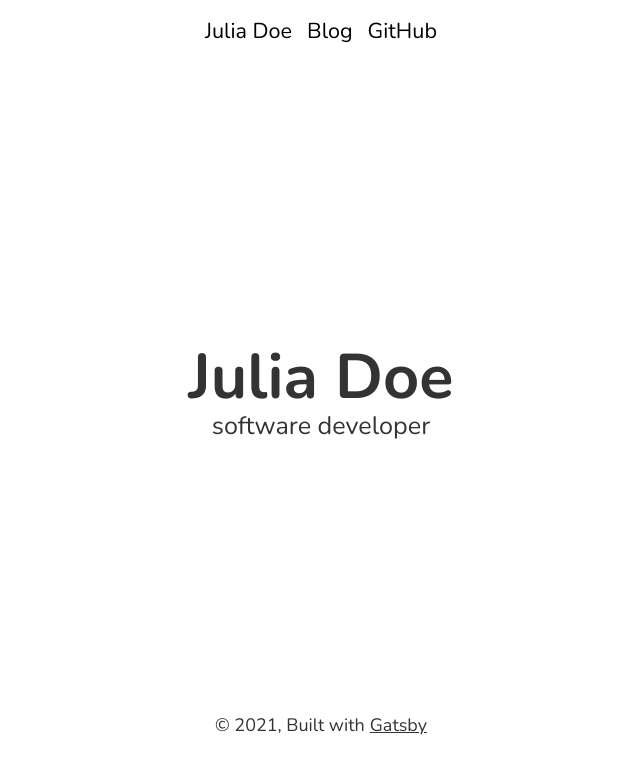
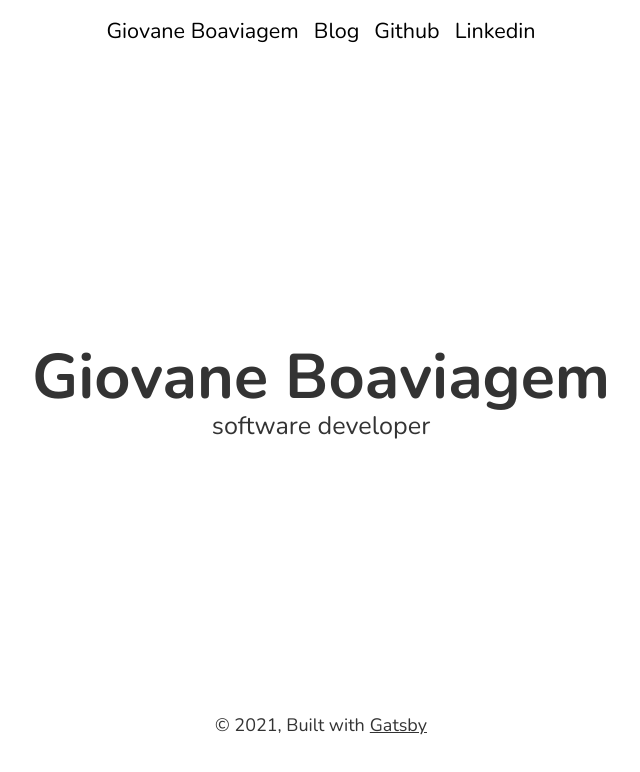
Before and after one commit to giovanebribeiro/mypage, a Gatsby site: page / in a window 1280 px wide. Shown: the whole page, without its empty margins (319-959 px from the left). Built offline with nearby package versions, Linux system fonts and the light colour scheme; Gatsby itself is replaced by a stand-in of ours; a small style sheet from the web is missing.

Commit message:
customize page with my data

```diff
--- a/gatsby-config.js
+++ b/gatsby-config.js
@@ -1,8 +1,8 @@
 module.exports = {
   siteMetadata: {
-    title: `Julia Doe`,
+    title: `Giovane Boaviagem`,
     subtitle: `software developer`,
-    description: `A minimal blog starter built with Gatsbyjs. The needed Gatsby files are included.`,
+    description: `The personal page of Giovane Boaviagem Ribeiro.`,
     author: `@niklasmtj`,
   },
   plugins: [
--- a/src/components/header.js
+++ b/src/components/header.js
@@ -78,8 +78,11 @@ const Header = ({ siteTitle }) => (
       <p>
         <HomeLink to="/">{siteTitle}</HomeLink>
         <NavLink to="/blog">Blog</NavLink>
-        <GitHubLink href="https://github.com/niklasmtj/gatsby-starter-julia">
-          GitHub
+        <GitHubLink href="https://github.com/giovanebribeiro">
+          Github
+        </GitHubLink>
+        <GitHubLink href="https://www.linkedin.com/in/giovanebribeiro/">
+          Linkedin
         </GitHubLink>
       </p>
     </Content>
```
